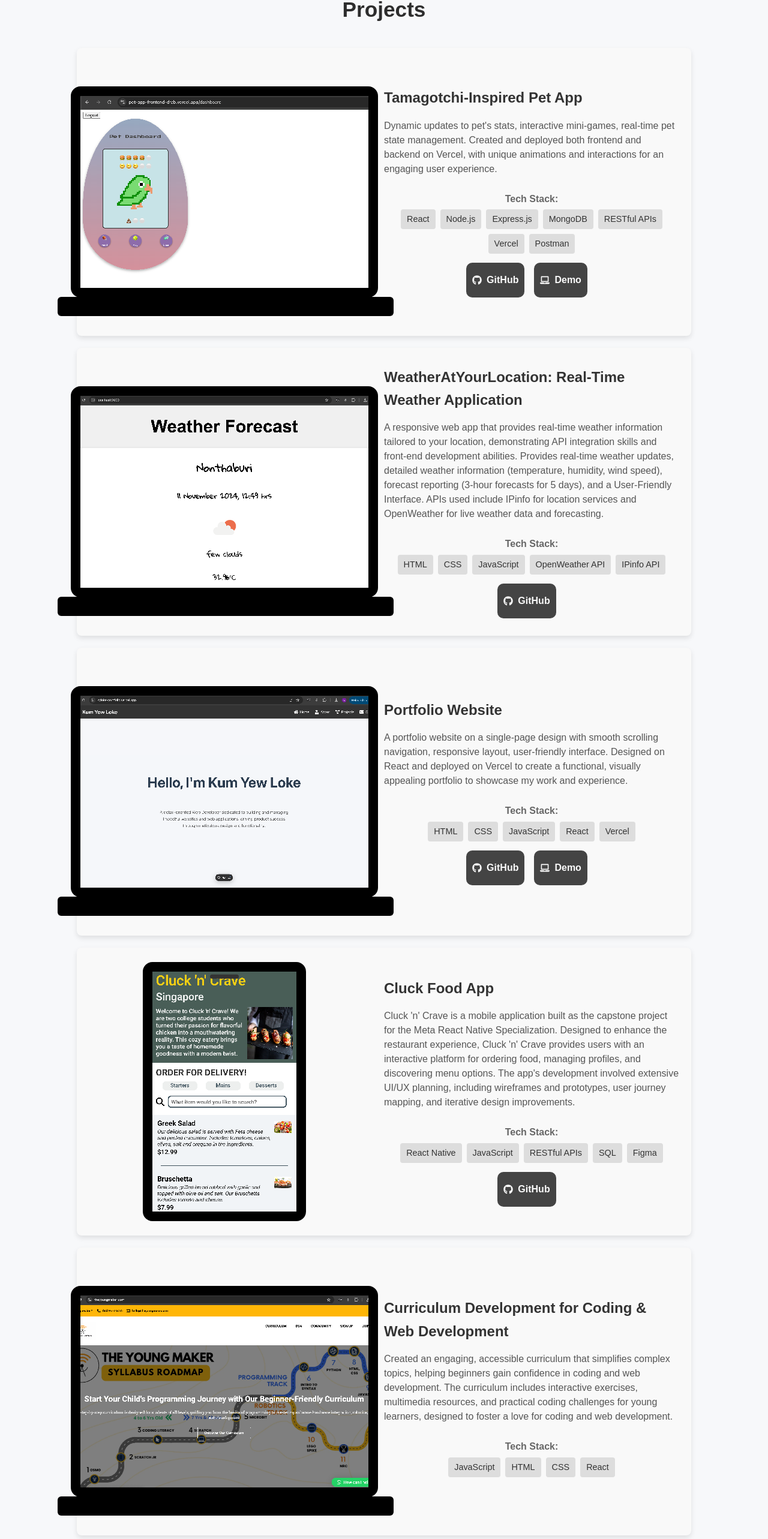
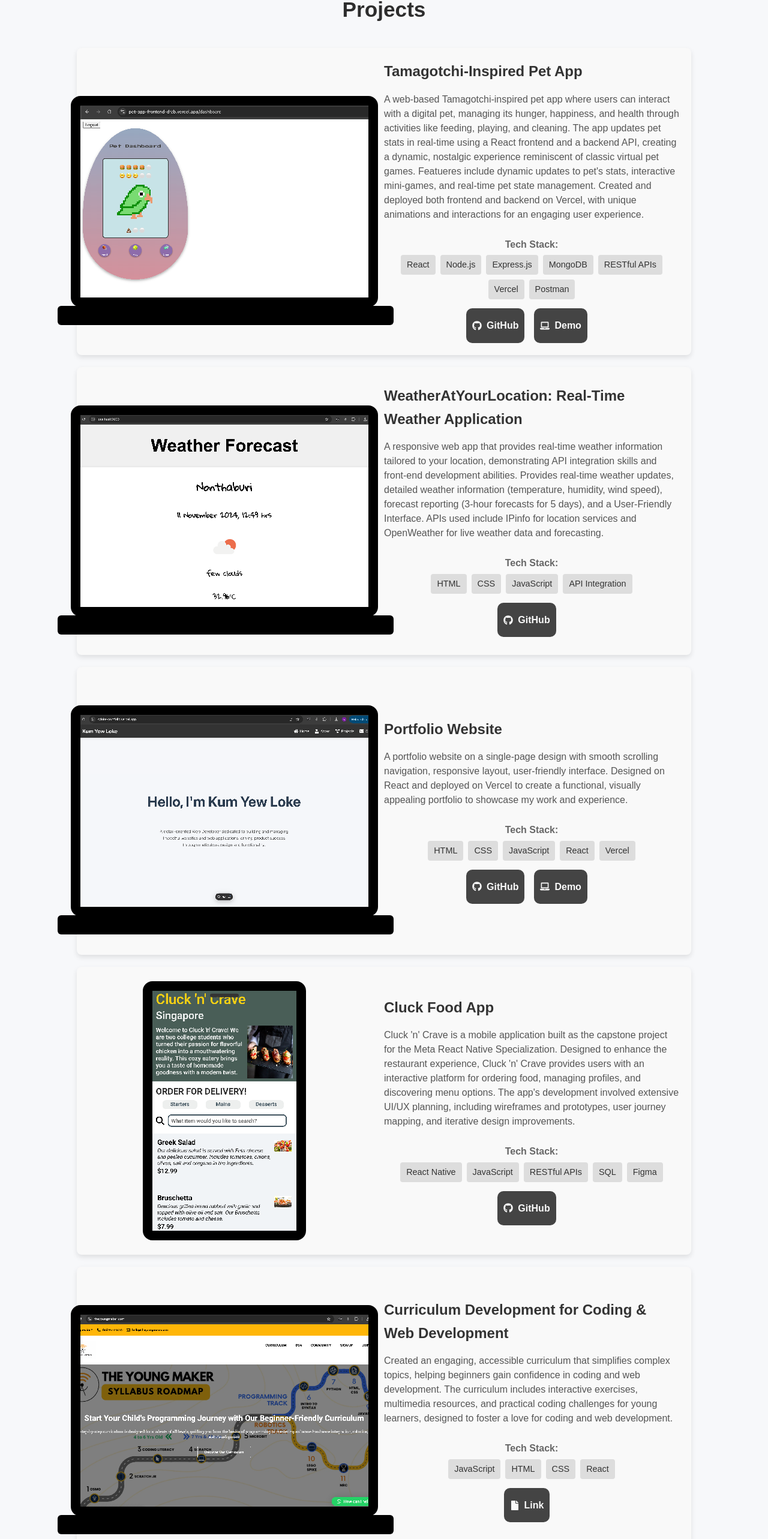
Before and after one commit to auan369/my-portfolio, a React (Create React App) app: page /contact in a window 1280 px wide. Shown: the part 1645-4211 px from the top of the page at 60% size. Built offline with nearby package versions, Linux system fonts and the light colour scheme.

Commit message:
Updated description

```diff
--- a/src/components/Projects.js
+++ b/src/components/Projects.js
@@ -12,7 +12,7 @@ const Projects = () => {
             {/* <!-- Project 1 -->   */}
             <IndivProject
                 title="Tamagotchi-Inspired Pet App"
-                description="Dynamic updates to pet's stats, interactive mini-games, real-time pet state management. Created and deployed both frontend and backend on Vercel, with unique animations and interactions for an engaging user experience."
+                description="A web-based Tamagotchi-inspired pet app where users can interact with a digital pet, managing its hunger, happiness, and health through activities like feeding, playing, and cleaning. The app updates pet stats in real-time using a React frontend and a backend API, creating a dynamic, nostalgic experience reminiscent of classic virtual pet games. Featueres include dynamic updates to pet's stats, interactive mini-games, and real-time pet state management. Created and deployed both frontend and backend on Vercel, with unique animations and interactions for an engaging user experience."
                 techStack={['React', 'Node.js', 'Express.js','MongoDB', 'RESTful APIs', 'Vercel', 'Postman']}
                 image={require('./images/petapp2.png')}
                 device={'laptop'}
@@ -27,7 +27,7 @@ const Projects = () => {
             <IndivProject
                 title="WeatherAtYourLocation: Real-Time Weather Application"
                 description="A responsive web app that provides real-time weather information tailored to your location, demonstrating API integration skills and front-end development abilities. Provides real-time weather updates, detailed weather information (temperature, humidity, wind speed), forecast reporting (3-hour forecasts for 5 days), and a User-Friendly Interface. APIs used include IPinfo for location services and OpenWeather for live weather data and forecasting."
-                techStack={['HTML', 'CSS', 'JavaScript', 'OpenWeather API', 'IPinfo API']}
+                techStack={['HTML', 'CSS', 'JavaScript', 'API Integration']}
                 image={require('./images/weather.png')}
                 device={'laptop'}
                 links={[
@@ -72,7 +72,7 @@ const Projects = () => {
                 device={'laptop'}
                 links={[
                     // { label: <p><FaGithub/> GitHub</p>, url: 'https://github.com/your-repo' },
-                    // { label: <p><FaLaptop/> Demo</p>, url: 'https://your-live-demo.com' },
+                    { label: <p><FaFile/> Link</p>, url: 'https://theyoungmaker.com/' },
                 ]}
             />
 
```
